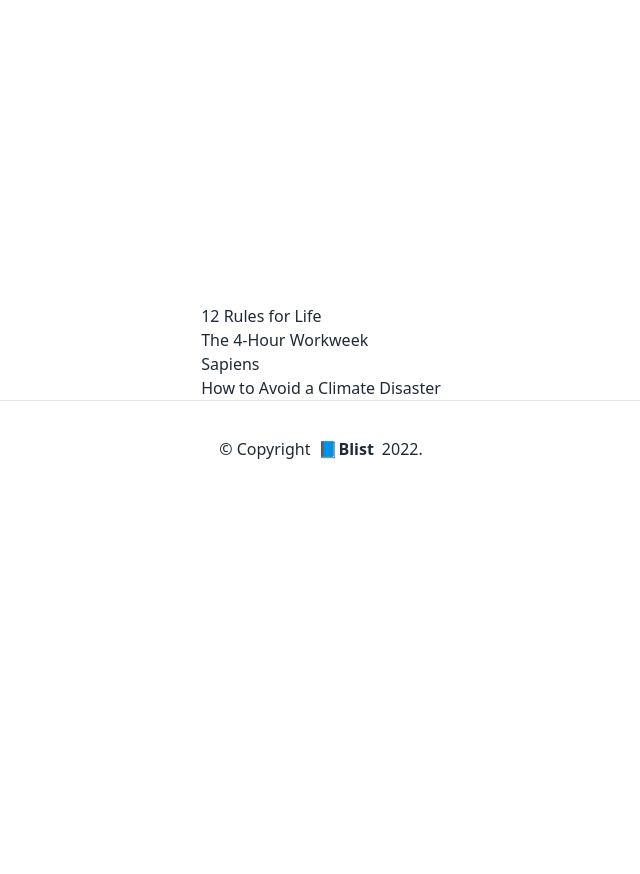
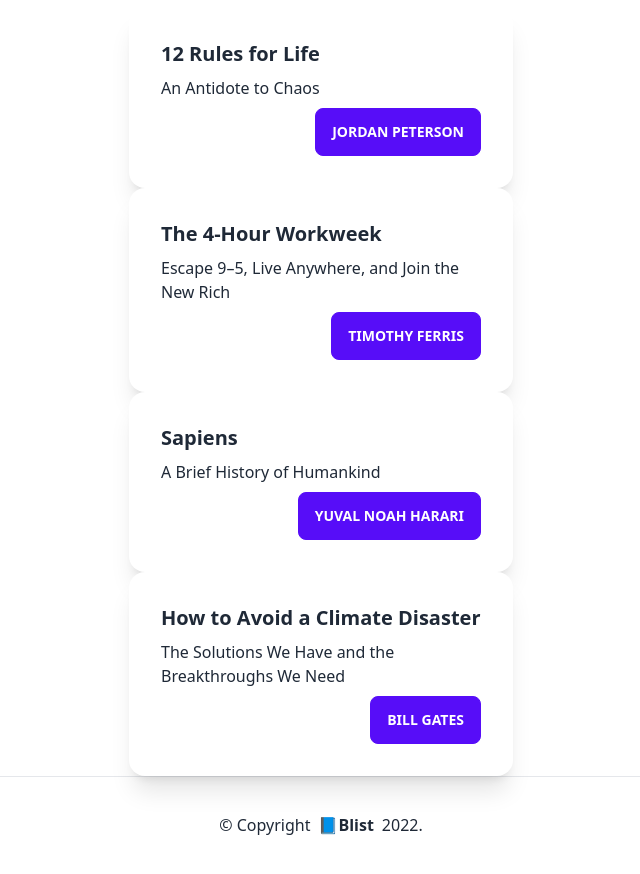
Before and after one commit to HamzaBow/blist, a Next.js app: page / in a window 1280 px wide. Shown: the top 874 px of the page, without its empty margins (319-959 px from the left). Before the commit the page ends 800 px from the top, so only its background shows below. Built offline with nearby package versions, Linux system fonts and the light colour scheme.

Commit message:
show each book in a card component

```diff
--- /dev/null
+++ b/components/BookCard.tsx
@@ -0,0 +1,22 @@
+import { NextPage } from 'next'
+import React from 'react'
+interface Props {
+  title: string;
+  subtitle: string;
+  author: string;
+}
+const BookCard:NextPage<Props> = ({ title, subtitle, author }) => {
+  return (
+    <div className="card w-96 bg-base-100 shadow-xl">
+      <div className="card-body">
+        <h2 className="card-title">{title}</h2>
+        <p>{subtitle}</p>
+        <div className="card-actions justify-end">
+          <button className="btn btn-primary">{author}</button>
+        </div>
+      </div>
+    </div>
+  )
+}
+
+export default BookCard
--- a/components/Columns.tsx
+++ b/components/Columns.tsx
@@ -1,13 +1,13 @@
-import initialData from './initial-data'
+import BookCard from "./BookCard"
+import initialData from "./initial-data"
 
 const Columns = () => {
   return (
     <div>
-      {Object.keys(initialData.books).map((key: any) => (
-        <p>
-          {initialData.books[key].content}
-        </p>
-      ))}
+      {Object.keys(initialData.books).map((key: any) => {
+        const { title, subtitle, author } = initialData.books[key]
+        return <BookCard title={title} subtitle={subtitle} author={author} />
+      })}
     </div>
   )
 }
--- a/components/initial-data.ts
+++ b/components/initial-data.ts
@@ -1,19 +1,39 @@
 const initialData: any = {
   books: {
-    'book-1': { id: 'book-1', content: '12 Rules for Life' },
-    'book-2': { id: 'book-2', content: 'The 4-Hour Workweek' },
-    'book-3': { id: 'book-3', content: 'Sapiens' },
-    'book-4': { id: 'book-4', content: 'How to Avoid a Climate Disaster' },
+    "book-1": {
+      id: "book-1",
+      title: "12 Rules for Life",
+      subtitle: "An Antidote to Chaos",
+      author: "Jordan Peterson",
+    },
+    "book-2": {
+      id: "book-2",
+      title: "The 4-Hour Workweek",
+      subtitle: "Escape 9–5, Live Anywhere, and Join the New Rich",
+      author: "Timothy Ferris",
+    },
+    "book-3": {
+      id: "book-3",
+      title: "Sapiens",
+      subtitle: "A Brief History of Humankind",
+      author: "Yuval Noah Harari",
+    },
+    "book-4": {
+      id: "book-4",
+      title: "How to Avoid a Climate Disaster",
+      subtitle: "The Solutions We Have and the Breakthroughs We Need",
+      author: "Bill Gates",
+    },
   },
   columns: {
-    'column-1': {
-      id: 'column-1',
-      title: 'To do',
-      bookIds: ['book-1', 'book-2', 'book-3', 'book-4'],
+    "column-1": {
+      id: "column-1",
+      title: "To do",
+      bookIds: ["book-1", "book-2", "book-3", "book-4"],
     },
   },
   // Facilitate reordering of the columns
-  columnOrder: ['column-1'],
+  columnOrder: ["column-1"],
 };
 
 export default initialData;
```
